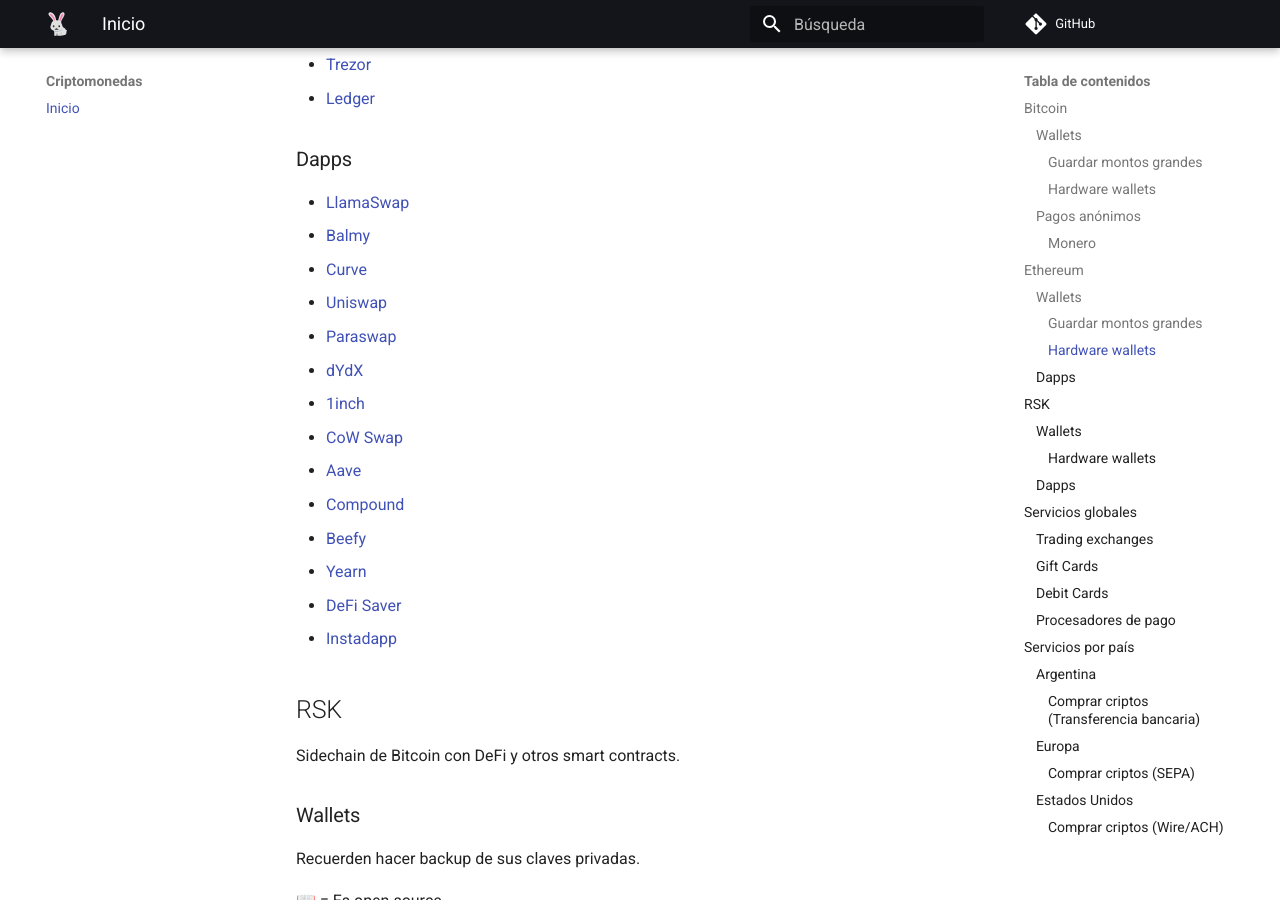
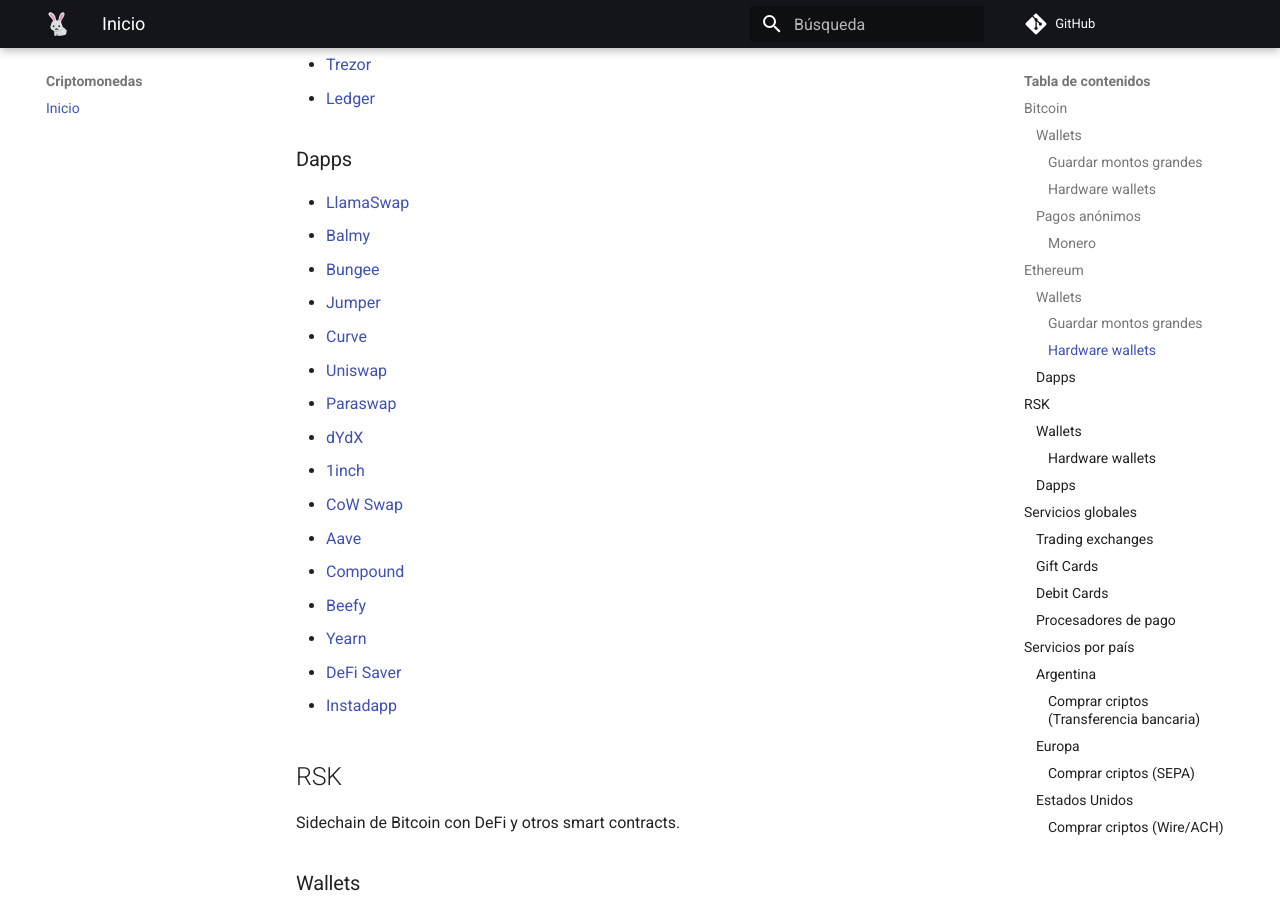
Before and after one commit to anomalouscode/wiki, an MkDocs documentation site: the page built from docs/criptomonedas/index.md, in a window 1280 px wide and 900 px high, scrolled down 1767 px. Built offline with MkDocs 1.6.1 and Material for MkDocs 9.7.7, drawn with Linux system fonts in a browser that asks for light colours; comment, search, counter and statistics services are not loaded.

Commit message:
Update index.md

```diff
--- a/docs/criptomonedas/index.md
+++ b/docs/criptomonedas/index.md
@@ -73,6 +73,8 @@
 
 - [LlamaSwap](https://swap.defillama.com/)
 - [Balmy](https://app.balmy.xyz/)
+- [Bungee](https://www.bungee.exchange/)
+- [Jumper](https://jumper.exchange/)
 - [Curve](https://curve.fi/)
 - [Uniswap](https://app.uniswap.org/)
 - [Paraswap](https://app.paraswap.io/)
```
